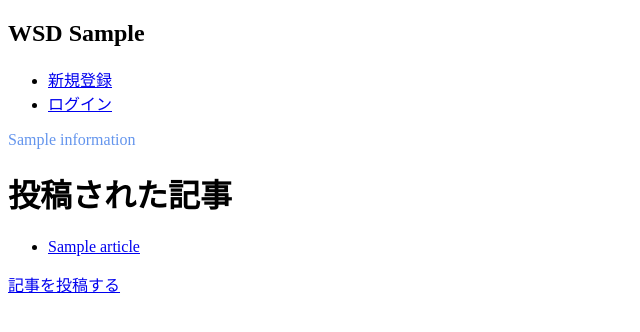
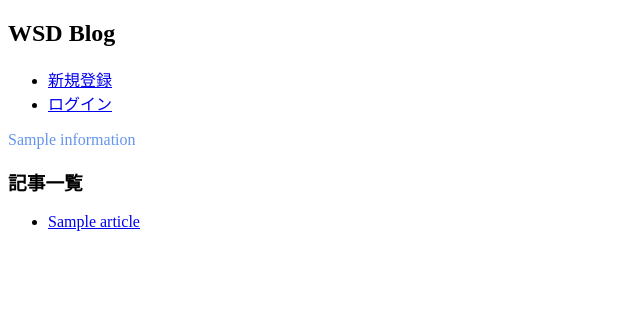
Before and after one commit to marutaku/docker-fastapi-mysql-app, a FastAPI app: template app/templates/article-index.html in a window 1280 px wide. Shown: the top 332 px of the page, without its empty margins (0-640 px from the left). Run offline with FastAPI, Linux system fonts and the light colour scheme; the template is opened without the code that fills it: most values are stand-ins (such as "Sample title", 1, 10 or a date in 2020).

Commit message:
Update UI

```diff
--- a/app/templates/article-index.html
+++ b/app/templates/article-index.html
@@ -1,7 +1,7 @@
 {% extends "base.html" %}
 {% block body %}
     <div class="content">
-        <h1>投稿された記事</h1>
+        <h3>記事一覧</h3>
         <ul>
             {% for article in articles %}
                 <li>
@@ -13,7 +13,4 @@
             <p>投稿された記事はありません</p>
         {% endif %}
     </div>
-    <div>
-        <a href="{{ url_for("create_article_page") }}">記事を投稿する</a>
-    </div>
 {% endblock %}
--- a/app/templates/base.html
+++ b/app/templates/base.html
@@ -6,24 +6,27 @@
 </head>
 <body>
 <nav>
-    <h1>WSD Sample</h1>
+    <h2>WSD Blog</h2>
     {% if not user %}
         <ul>
             <li>
-                <a href="{{ url_for("register") }}">新規登録</a>
+                <a href="{{ url_for('register') }}">新規登録</a>
             </li>
             <li>
-                <a href="{{ url_for("index") }}">ログイン</a>
+                <a href="{{ url_for('index') }}">ログイン</a>
             </li>
         </ul>
     {% else %}
         <h3>ようこそ{{ user["username"] }}さん</h3>
         <ul>
             <li>
-                <a href="{{ url_for("articles_index") }}">記事一覧</a>
+                <a href="{{ url_for('articles_index') }}">記事一覧</a>
             </li>
             <li>
-                <a href="{{ url_for("logout") }}" methods="post"> ログアウト </a>
+                <a href="{{ url_for('create_article_page') }}">投稿</a>
+            </li>
+            <li>
+                <a href="{{ url_for('logout') }}" methods="post"> ログアウト </a>
             </li>
         </ul>
     {% endif %}
```
